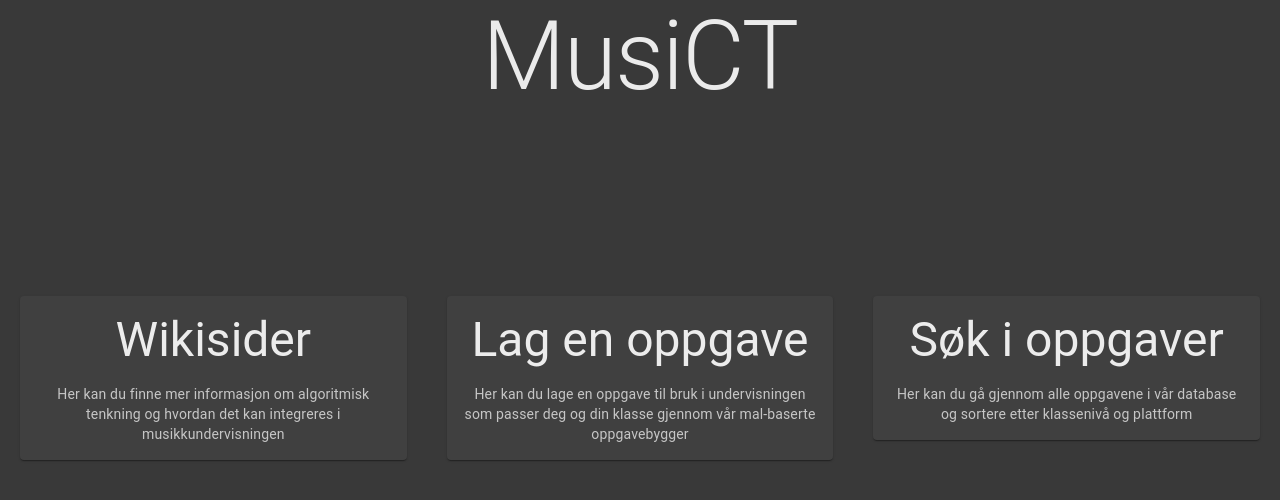
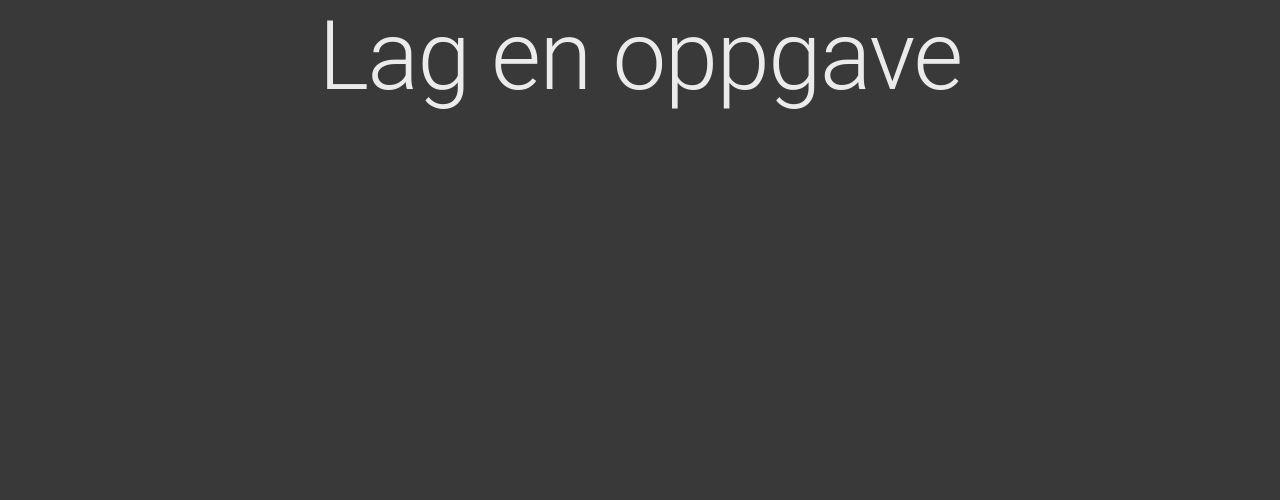
Before and after one commit to KreizerHgz/MusiCT, a React (Create React App) app in the folder client/: page /lagoppgave in a window 1280 px wide. Shown: the top 500 px of the page. Built offline with nearby package versions, Linux system fonts and the light colour scheme.

Commit message:
Basic navigasjon mellom sidene på plass

```diff
--- a/client/src/App.js
+++ b/client/src/App.js
@@ -1,41 +1,11 @@
 import './App.css';
-import { createTheme, ThemeProvider } from '@mui/material/styles';
-
 import * as React from 'react';
 import FrontPage from './FrontPage';
-
-const theme = createTheme({
-  palette: {
-    type: 'dark',
-    error: {
-      main: '#FF9292',
-    },
-    primary: {
-      light: '#769CFF',
-      main: '#769CFF',
-      dark: '#404040', // Dark 1
-      contrastText: '#FFFFFF',
-    },
-    text: {
-      primary: 'rgba(255, 255, 255, 0.9)',
-      secondary: 'rgba(255, 255, 255, 0.7)',
-      disabled: 'rgba(255, 255, 255, 0.6)',
-    },
-    background: {
-      default: '#404040', // Dark 2
-      paper: '#404040', // Dark 1
-    },
-  }
-});
-
-
 
 function App() {
   return (
     <div className="App">
-      <ThemeProvider theme={theme}>
-        <FrontPage />
-      </ThemeProvider>
+      <FrontPage />
     </div >
   );
 }
--- a/client/src/FrontPage.js
+++ b/client/src/FrontPage.js
@@ -3,6 +3,7 @@ import Card from '@mui/material/Card';
 import CardContent from '@mui/material/CardContent';
 import Typography from '@mui/material/Typography';
 import { Box, CardActionArea, Grid } from '@mui/material';
+import { Link } from 'react-router-dom';
 
 
 export default function FrontPage() {
@@ -13,7 +14,7 @@ export default function FrontPage() {
                 <Grid container justifyContent="center">
                     <Grid item xs={4}>
                         <Card sx={{ margin: "20px", marginTop: "150px" }}>
-                            <CardActionArea>
+                            <CardActionArea component={Link} to="/wiki">
                                 <CardContent>
                                     <Typography gutterBottom variant="h3" component="div">
                                         Wikisider
@@ -27,7 +28,7 @@ export default function FrontPage() {
                     </Grid>
                     <Grid item xs={4}>
                         <Card sx={{ margin: "20px", marginTop: "150px" }}>
-                            <CardActionArea>
+                            <CardActionArea component={Link} to="/lagoppgave">
                                 <CardContent>
                                     <Typography gutterBottom variant="h3" component="div">
                                         Lag en oppgave
@@ -42,7 +43,7 @@ export default function FrontPage() {
                     </Grid>
                     <Grid item xs={4}>
                         <Card sx={{ margin: "20px", marginTop: "150px" }}>
-                            <CardActionArea>
+                            <CardActionArea component={Link} to="/seoppgaver">
                                 <CardContent>
                                     <Typography gutterBottom variant="h3" component="div">
                                         Søk i oppgaver
--- /dev/null
+++ b/client/src/TaskBrowse.js
@@ -0,0 +1,15 @@
+import './App.css';
+import * as React from 'react';
+import Typography from '@mui/material/Typography';
+import { Box } from '@mui/material';
+
+
+export default function TaskBrowse() {
+    return (
+        <div className='App'>
+            <Box height={"100vh"}>
+                <Typography variant="h1" component="div" gutterBottom color='text.primary'>Søk i oppgaver</Typography>
+            </Box>
+        </div>
+    );
+}
--- /dev/null
+++ b/client/src/TaskCreate.js
@@ -0,0 +1,15 @@
+import './App.css';
+import * as React from 'react';
+import Typography from '@mui/material/Typography';
+import { Box } from '@mui/material';
+
+
+export default function TaskCreate() {
+    return (
+        <div className='App'>
+            <Box height={"100vh"}>
+                <Typography variant="h1" component="div" gutterBottom color='text.primary'>Lag en oppgave</Typography>
+            </Box>
+        </div>
+    );
+}
--- /dev/null
+++ b/client/src/Wiki.js
@@ -0,0 +1,15 @@
+import './App.css';
+import * as React from 'react';
+import Typography from '@mui/material/Typography';
+import { Box } from '@mui/material';
+
+
+export default function Wiki() {
+    return (
+        <div className='App'>
+            <Box height={"100vh"}>
+                <Typography variant="h1" component="div" gutterBottom color='text.primary'>Wiki</Typography>
+            </Box>
+        </div>
+    );
+}
--- a/client/src/index.js
+++ b/client/src/index.js
@@ -1,8 +1,46 @@
 import React from 'react';
 import ReactDOM from 'react-dom';
 import App from './App';
+import { BrowserRouter, Routes, Route } from "react-router-dom";
+import Wiki from './Wiki';
+import TaskCreate from './TaskCreate';
+import TaskBrowse from './TaskBrowse';
+import { createTheme, ThemeProvider } from '@mui/material';
+
+const theme = createTheme({
+  palette: {
+    type: 'dark',
+    error: {
+      main: '#FF9292',
+    },
+    primary: {
+      light: '#769CFF',
+      main: '#769CFF',
+      dark: '#404040', // Dark 1
+      contrastText: '#FFFFFF',
+    },
+    text: {
+      primary: 'rgba(255, 255, 255, 0.9)',
+      secondary: 'rgba(255, 255, 255, 0.7)',
+      disabled: 'rgba(255, 255, 255, 0.6)',
+    },
+    background: {
+      default: '#404040', // Dark 2
+      paper: '#404040', // Dark 1
+    },
+  }
+});
 
 ReactDOM.render(
-  <App />,
+  <BrowserRouter>
+    <ThemeProvider theme={theme}>
+      <Routes>
+        <Route path="/" element={<App />} />
+        <Route path="wiki" element={<Wiki />} />
+        <Route path="lagoppgave" element={<TaskCreate />} />
+        <Route path="seoppgaver" element={<TaskBrowse />} />
+      </Routes>
+    </ThemeProvider>
+  </BrowserRouter>,
   document.getElementById('root')
 );
```
Also changed, not shown: client/src/App.css (line endings or trailing spaces).
